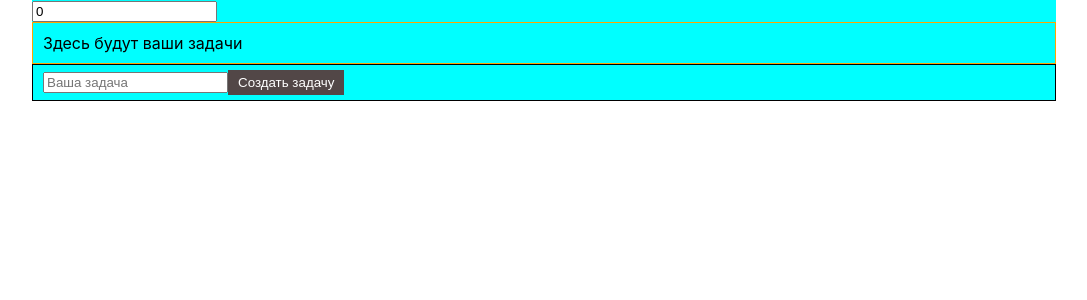
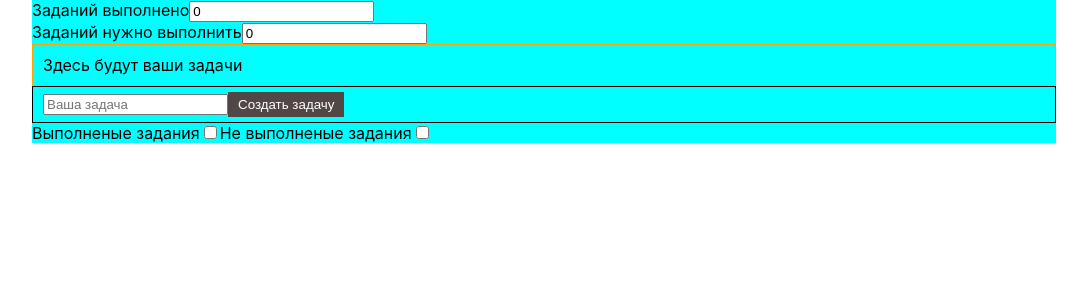
Before and after one commit to beliy-beret/DAO_Tech-test, a React (Create React App) app: page / in a window 1280 px wide. Shown: the top 300 px of the page, without its empty margins (96-1183 px from the left). Built offline with nearby package versions, Linux system fonts and the light colour scheme.

Commit message:
добавил счетчик невыполненых заданий

```diff
--- a/src/App.js
+++ b/src/App.js
@@ -2,12 +2,22 @@ import { useState, useEffect } from 'react';
 import '../src/css/App.css';
 import InputTask from './components/InputTask';
 import TaskList from './components/TaskList';
+import Counter from './components/Counter';
 
 function App() {
+  // Состояние
   const [tasksList, setTasksList] = useState([]);
   const [taskText, setTaskText] = useState("");
   const [doneCounter, setDoneCounter] = useState(0);
+  const [taskCounter, setTaskCounter] = useState(0);
+  const [complited, setComplited] = useState(null);
+  const [uncomplited, setUncomplited] = useState(null);
+
+  //Обработчики сосотояния
   useEffect(() => setDoneCounter(tasksList.filter( item => item.done === true).length), [tasksList]);
+  useEffect(() => setTaskCounter(tasksList.filter( item => item.done === false).length), [tasksList]);
+  const getComplited = () => setComplited(tasksList.filter(item => item.done === true));
+  const getUncomplited = () => setUncomplited(tasksList.filter(item => item.done === false));
   const inputHandler = (e) => setTaskText(e.target.value);
   const createTask = () => {
     if (taskText.length <= 3) {
@@ -34,18 +44,27 @@ function App() {
     }));
   }
 
-
   return (
     <div className="App">
+      <section className="App__counters">
+        <div className="done-tasks">
+          <Counter value={doneCounter} label={"Заданий выполнено"} />
+        </div>
+        <div className="tasks">
+          <Counter value={taskCounter} label={"Заданий нужно выполнить"} />
+        </div>
+      </section>
       <section className="App__tasksList">
-        <input type="text" value={doneCounter} readOnly/>
         <TaskList tasksList={tasksList} deleteTask={deleteTask} toggleDone={toggleDone} />
       </section>
       <section className="App__input">
         <InputTask inputHandler={inputHandler} taskText={taskText} createTask={createTask}/>
       </section>
+      <section className="App__filters">
+        <label>Выполненые задания<input type="checkbox" onChange={getComplited} /></label>
+        <label>Не выполненые задания<input type="checkbox" onChange={getUncomplited} /></label>
+      </section>
     </div>
   );
 }
-
 export default App;
--- /dev/null
+++ b/src/components/Counter.jsx
@@ -0,0 +1,8 @@
+import React from 'react'
+
+const Counter = ({value, label}) => {
+    return (
+        <label>{label}<input value={value} type="number" readOnly /></label>
+    )
+}
+export default Counter
```
